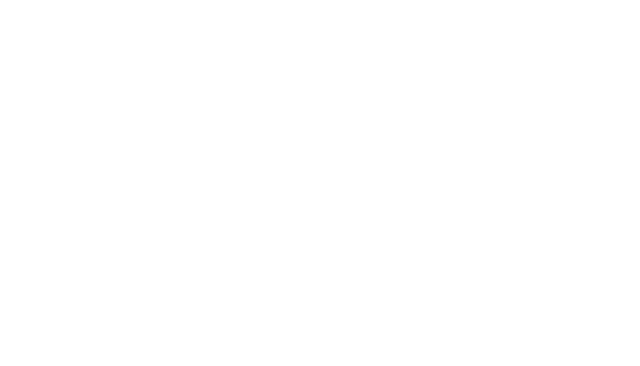
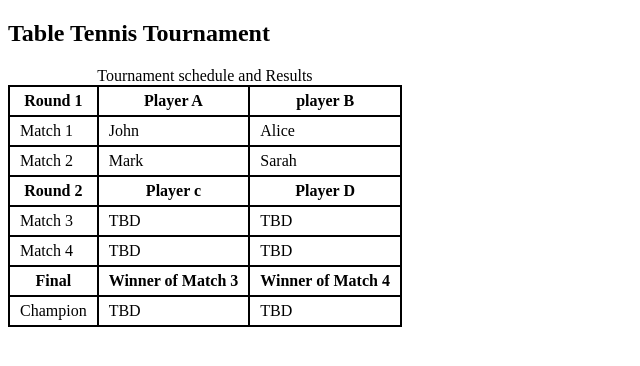
Before and after one commit to nhbadhan/project-5-repo, a plain HTML site: page table/index.html in a window 1280 px wide. Shown: the whole page, without its empty margins (0-640 px from the left). Drawn offline with Linux system fonts and the light colour scheme.

Commit message:
My table

```diff
--- a/table/index.html
+++ b/table/index.html
@@ -2,10 +2,68 @@
 <html lang="en">
 <head>
     <meta charset="UTF-8">
-    <meta name="viewport" content="width=device-width, initial-scale=1.0">
-    <title>Document</title>
+    <meta name="viewport" content="width=, initial-scale=1.0">
+    <title>Table</title>
+    <style>
+        table {
+            border-collapse: collapse;
+        }
+        tr , td , th {
+            border: 2px solid black;
+            padding: 5px 10px;
+        }
+        h2 {
+            /* text-align: center; */
+        }
+    </style>
 </head>
 <body>
+    <table>
+        <thead>
+            <h2>Table Tennis Tournament</h2>
+            <caption>Tournament schedule and Results</caption>
+            <tr>
+                <th>Round 1</th>
+                <th>Player A</th>
+                <th>player B</th>
+            </tr>
+        </thead>
+        <tr>
+            <td>Match 1</td>
+            <td>John</td>
+            <td>Alice</td>
+        </tr>
+        <tr>
+            <td>Match 2</td>
+            <td>Mark</td>
+            <td>Sarah</td>
+        </tr>
+        <tr>
+            <th>Round 2</th>
+            <th>Player c</th>
+            <th>Player D</th>
+        </tr>
+        <tr>
+            <td>Match 3</td>
+            <td>TBD</td>
+            <td>TBD</td>
+        </tr>
+        <tr>
+            <td>Match 4</td>
+            <td>TBD</td>
+            <td>TBD</td>
+        </tr>
+        <tr>
+            <th>Final</th>
+            <th>Winner of Match 3</th>
+            <th>Winner of Match 4</th>
+        </tr>
+        <tr>
+            <td>Champion</td>
+            <td>TBD</td>
+            <td>TBD</td>
+        </tr>
+    </table>
 
 </body>
 </html>
```
